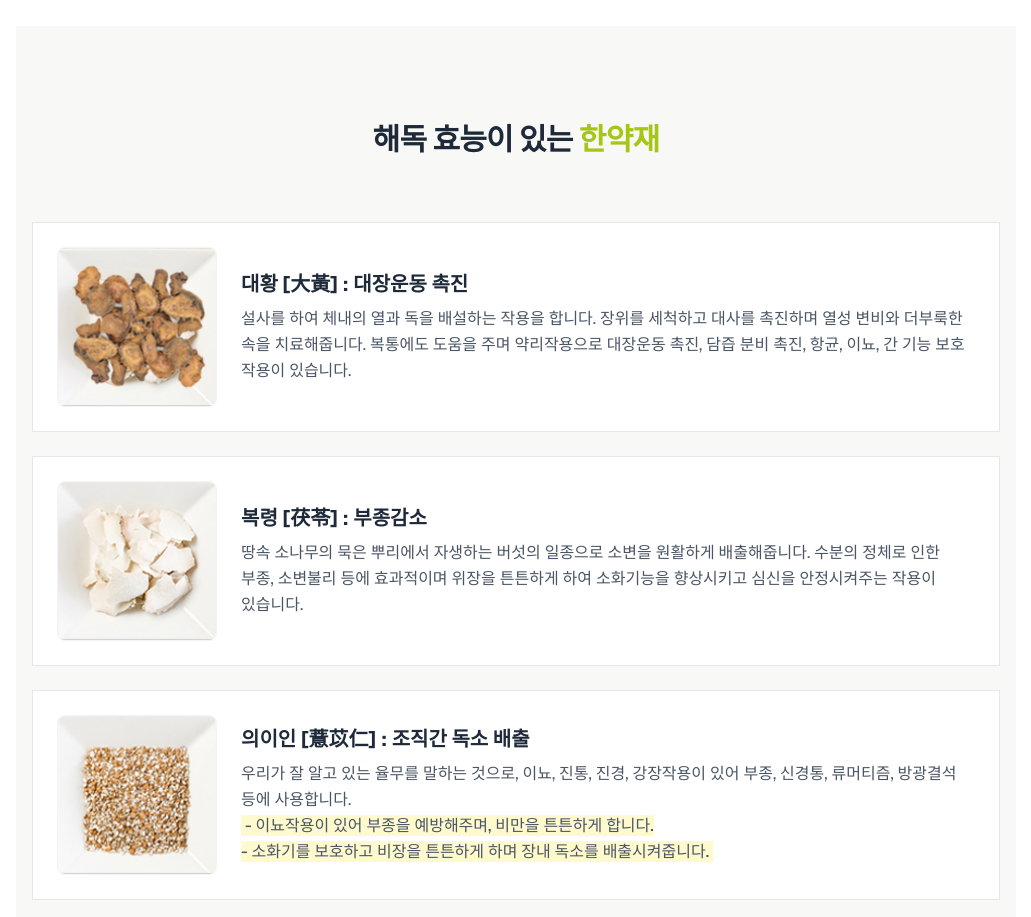
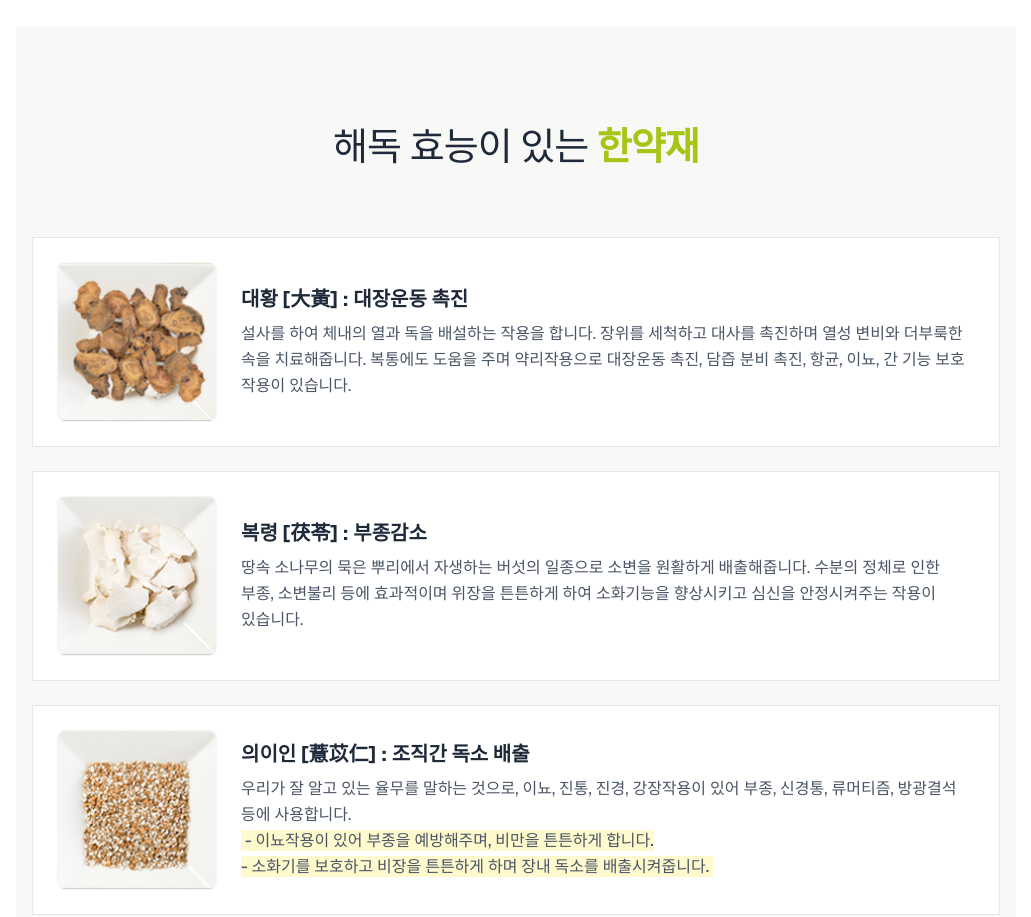
Before and after one commit to ctadamteam/Jin_oriental, a Next.js app: page /custom-diet/detox in a window 1280 px wide. Shown: the part 3860-4777 px from the top of the page, without its empty margins (124-1155 px from the left). Built offline with nearby package versions, Linux system fonts and the light colour scheme; a web font is replaced by a local one.

Commit message:
style: update detox section 6 title font size to 38px, font-light for outer text, font-bold text-[#A5C614] for inner span

```diff
--- a/app/(site)/custom-diet/detox/page.tsx
+++ b/app/(site)/custom-diet/detox/page.tsx
@@ -381,7 +381,7 @@ export default function DetoxDietPage() {
       <section className="w-full bg-[#f8f9f6] py-16 md:py-24">
         <div className="w-full max-w-5xl mx-auto px-4">
           <div className="text-center mb-16">
-            <h2 className="text-2xl md:text-3xl font-bold text-gray-800 tracking-tight">해독 효능이 있는 <span className="text-[#A5C614]">한약재</span></h2>
+            <h2 className="text-2xl md:text-[38px] font-light text-gray-800 tracking-tight">해독 효능이 있는 <strong className="font-bold text-[#A5C614]">한약재</strong></h2>
           </div>
 
           <div className="flex flex-col gap-6">
```
